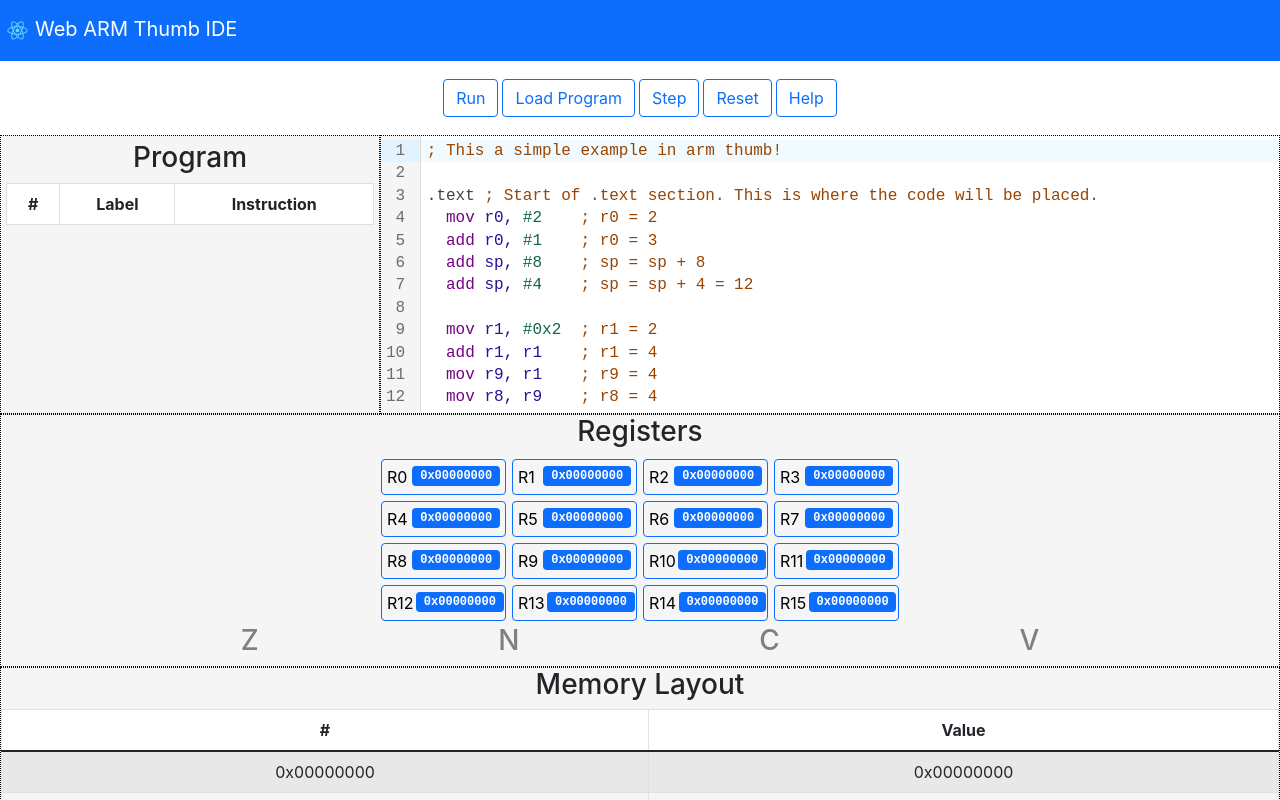
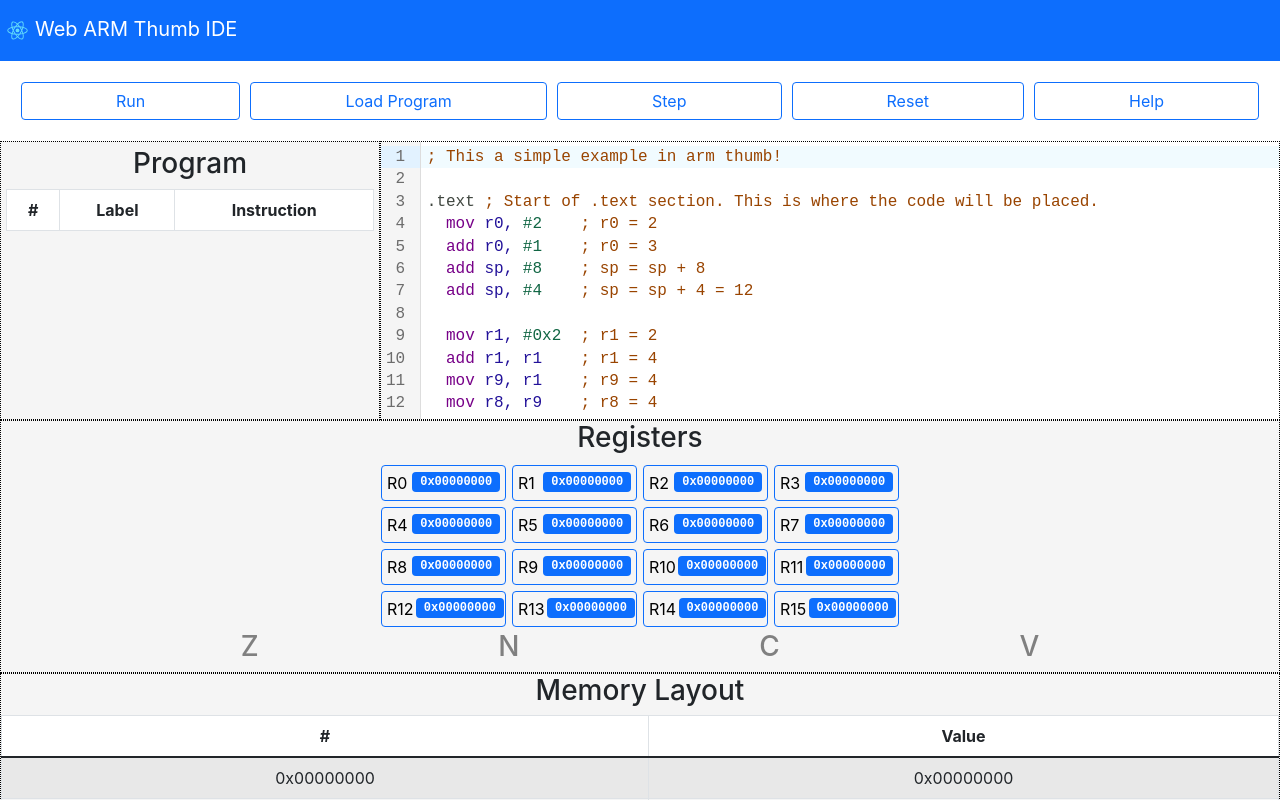
Before and after one commit to FreddyJS/wthumb, a React (Create React App) app in the folder frontend/: page / in a window 1280 px wide. Shown: the top 800 px of the page. Built offline with nearby package versions, Linux system fonts and the light colour scheme.

Commit message:
Style changes

```diff
--- a/frontend/src/App.scss
+++ b/frontend/src/App.scss
@@ -46,10 +46,12 @@
 }
 
 .menu {
-  margin-bottom: 1rem;
-  margin-top: 1rem;
+  margin: 1rem;
+  display: flex;
+  flex-direction: row;
 }
 
 .menu-button {
-  margin: 2px;
+  flex: 1 0 auto;
+  margin: 5px;
 }
--- a/frontend/src/components/Registers/Registers.tsx
+++ b/frontend/src/components/Registers/Registers.tsx
@@ -30,6 +30,7 @@ const Registers = () => {
   const saveRegister = () => {
     dispatch(updateRegister({ register: selectedRegister, value: Number(registerValue) }));
     setRegisterValue('');
+    setIsValidValue(false);
   }
 
   const onChangeRegisterValue = (value: string) => {
@@ -44,7 +45,7 @@ const Registers = () => {
 
   const registerMenu = (
     <Popover id="popover-basic">
-      <Popover.Header as="h3">Register {selectedRegister}</Popover.Header>
+      <Popover.Header as="h3">Register {selectedRegister.toUpperCase()}</Popover.Header>
       <Popover.Body>
         <Form onSubmit={(e) => e.preventDefault()}>
           <FormGroup>
@@ -62,8 +63,7 @@ const Registers = () => {
               Not a valid 32 bits number.
               {Number(registerValue) > 0xFFFFFFFF ? " Number too big" : Number(registerValue) < 0x0 ? " No negative numbers" : " Not a Number"}
             </Form.Control.Feedback>
-            <Form.Control.Feedback>Looks good!</Form.Control.Feedback>
-            <Form.Text id="valuehelp" muted>New value of register. 32 bits number.</Form.Text>
+            <Form.Text id="valuehelp" muted>New value of register. A 32 bits number.</Form.Text>
 
           </FormGroup>
 
```
